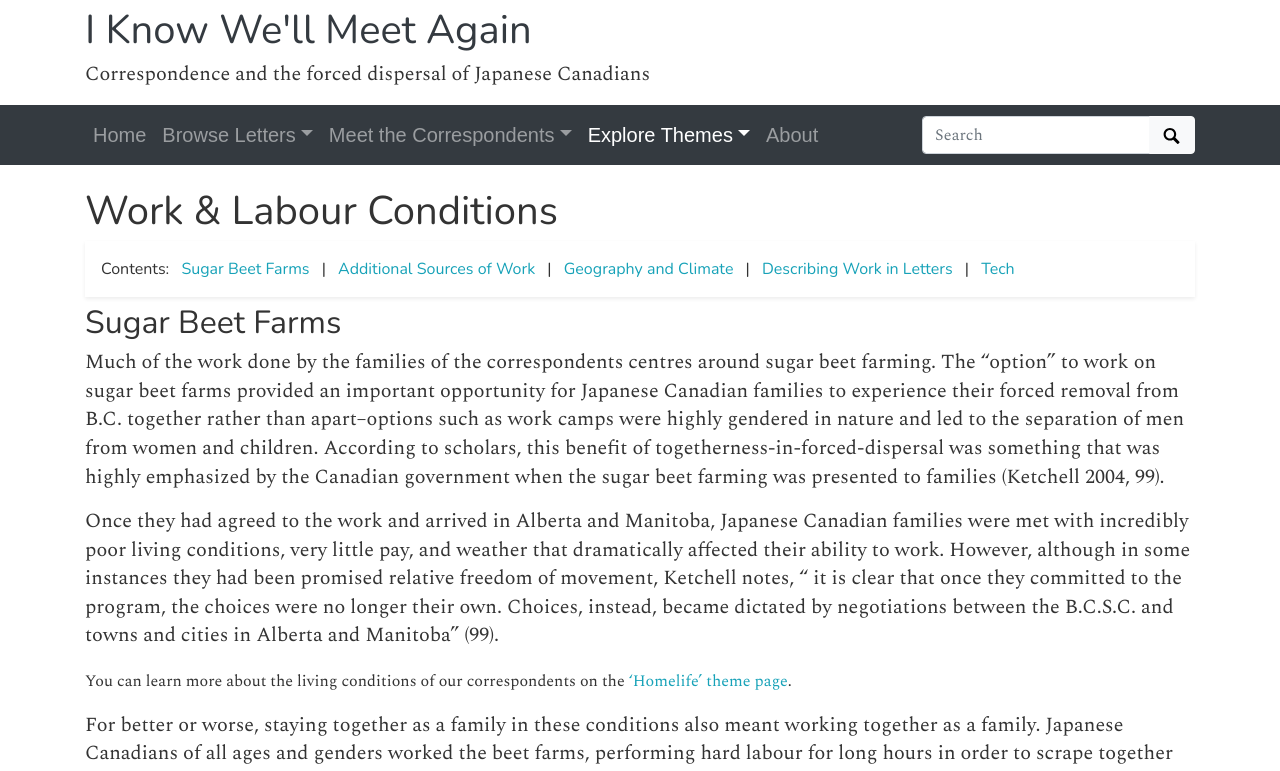
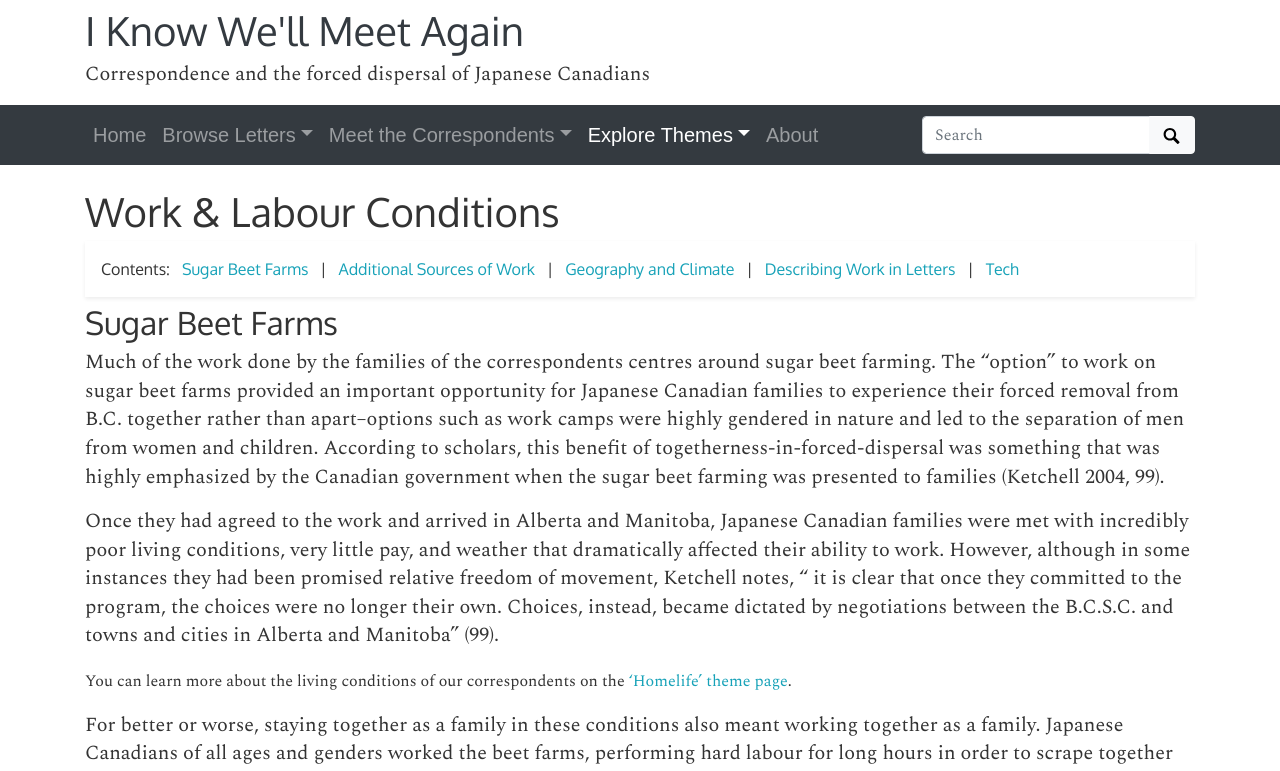
Before and after one commit to ubc-library-rbsc/gillis-2021, a Jekyll site: the page built from pages/labour.md, in a window 1280 px wide. Shown: the top 771 px of the page. Built offline with Jekyll 4.4.1, drawn with Linux system fonts in a browser that asks for light colours.

Commit message:
Update _custom.scss

```diff
--- a/_sass/_custom.scss
+++ b/_sass/_custom.scss
@@ -2,7 +2,7 @@
     Put your custom SCSS here!
     This allows you to override any CollectionBuilder or Bootstrap CSS without modifying the base theme files directly.
 */
-@import url('https://fonts.googleapis.com/css2?family=Nunito&display=swap');
+@import url('https://fonts.googleapis.com/css2?family=Oxygen&display=swap');
 @import url('https://fonts.googleapis.com/css2?family=Spectral&display=swap');
 
 h1,
@@ -17,7 +17,7 @@
 .h4,
 .h5,
 .h6 {
-  font-family: 'Nunito', sans-serif;
+  font-family: 'Oxygen', sans-serif;
   font-weight: 500;
   line-height: 1.1;
   color: inherit;
```
